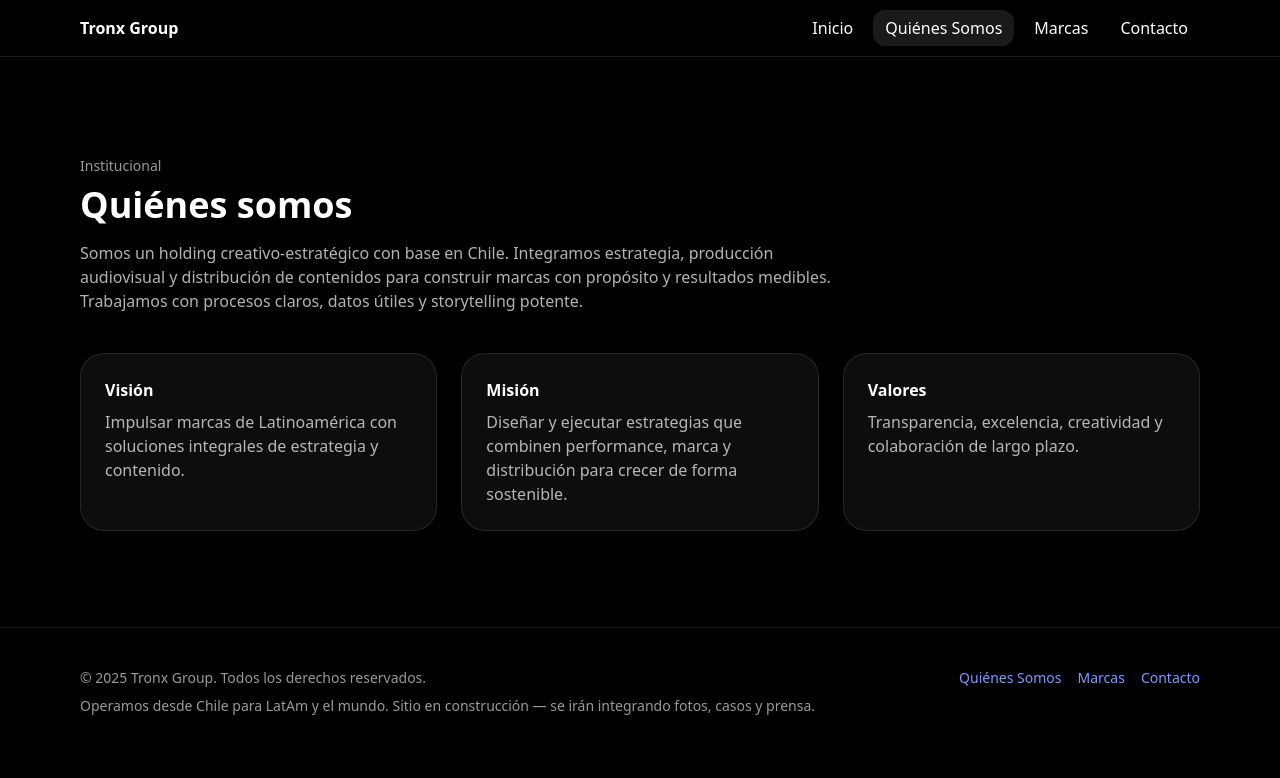
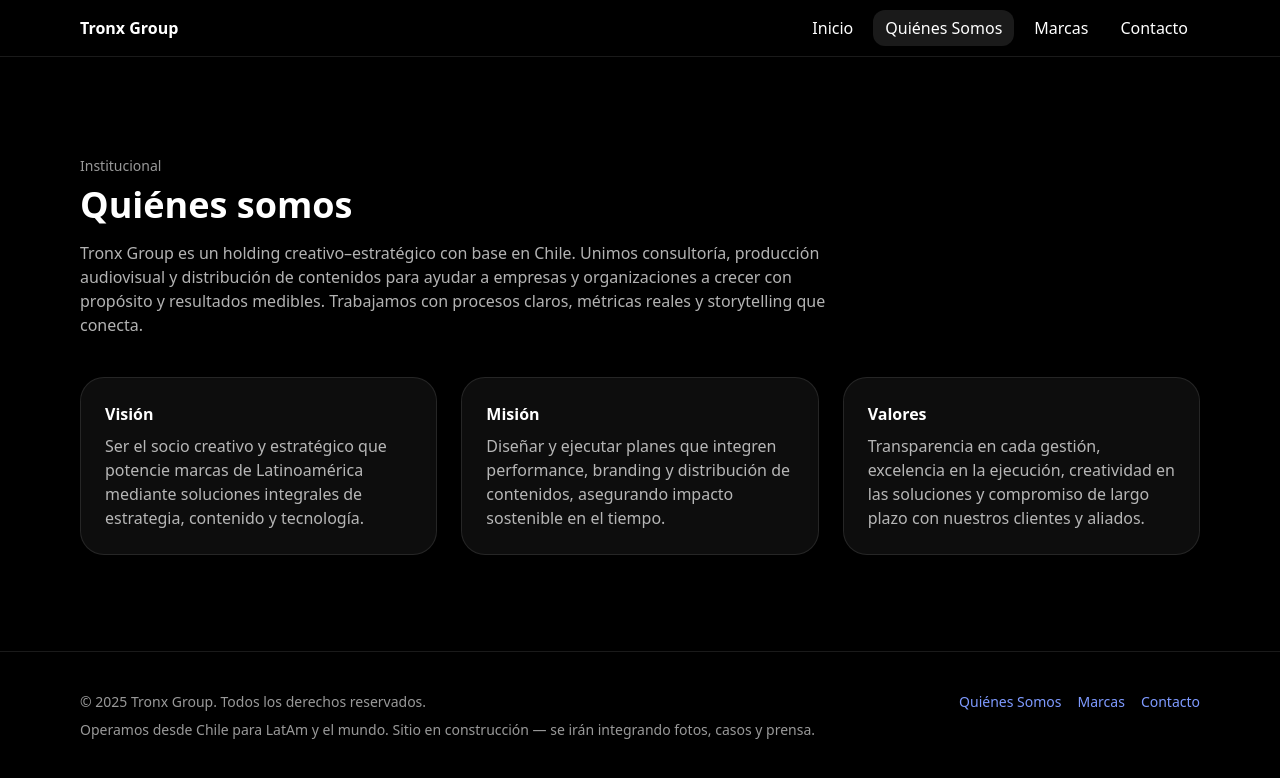
Before and after one commit to TronxGroup/tronxgroup, a Next.js app: page /quienes-somos in a window 1280 px wide. Shown: the top 778 px of the page. Built offline with nearby package versions, Linux system fonts and the light colour scheme.

Commit message:
Update page.tsx

```diff
--- a/src/app/quienes-somos/page.tsx
+++ b/src/app/quienes-somos/page.tsx
@@ -6,31 +6,34 @@ export default function QuienesSomos() {
         <h1 className="mt-2 text-3xl md:text-4xl font-semibold">Quiénes somos</h1>
 
         <p className="mt-4 text-white/70 max-w-3xl">
-          Somos un holding creativo-estratégico con base en Chile. Integramos estrategia, producción
-          audiovisual y distribución de contenidos para construir marcas con propósito y resultados
-          medibles. Trabajamos con procesos claros, datos útiles y storytelling potente.
+          Tronx Group es un holding creativo–estratégico con base en Chile. Unimos consultoría,
+          producción audiovisual y distribución de contenidos para ayudar a empresas y
+          organizaciones a crecer con propósito y resultados medibles. Trabajamos con procesos
+          claros, métricas reales y storytelling que conecta.
         </p>
 
         <div className="grid md:grid-cols-3 gap-6 mt-10">
           <div className="card">
             <h3 className="font-semibold">Visión</h3>
             <p className="text-white/70 mt-2">
-              Impulsar marcas de Latinoamérica con soluciones integrales de estrategia y contenido.
+              Ser el socio creativo y estratégico que potencie marcas de Latinoamérica mediante
+              soluciones integrales de estrategia, contenido y tecnología.
             </p>
           </div>
 
           <div className="card">
             <h3 className="font-semibold">Misión</h3>
             <p className="text-white/70 mt-2">
-              Diseñar y ejecutar estrategias que combinen performance, marca y distribución para
-              crecer de forma sostenible.
+              Diseñar y ejecutar planes que integren performance, branding y distribución de
+              contenidos, asegurando impacto sostenible en el tiempo.
             </p>
           </div>
 
           <div className="card">
             <h3 className="font-semibold">Valores</h3>
             <p className="text-white/70 mt-2">
-              Transparencia, excelencia, creatividad y colaboración de largo plazo.
+              Transparencia en cada gestión, excelencia en la ejecución, creatividad en las
+              soluciones y compromiso de largo plazo con nuestros clientes y aliados.
             </p>
           </div>
         </div>
```
